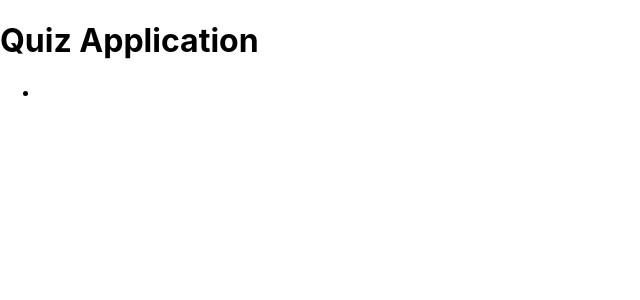
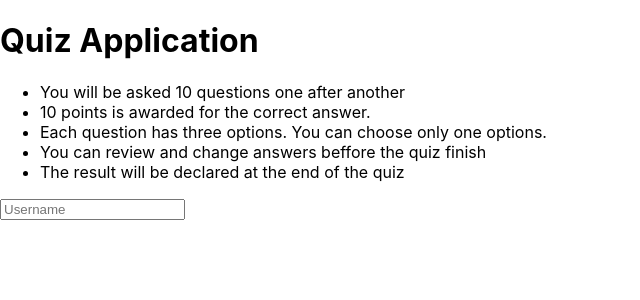
Before and after one commit to csrap/quizz_client, a React (Create React App) app: page / in a window 1280 px wide. Shown: the top 300 px of the page, without its empty margins (0-640 px from the left). Built offline with nearby package versions, Linux system fonts and the light colour scheme.

Commit message:
uptate140-v1

```diff
--- a/src/components/Main.js
+++ b/src/components/Main.js
@@ -6,8 +6,16 @@ export default function Main() {
       <h1 className='title text-light'> Quiz Application</h1>
 
       <ul>
-        <li></li>
+        <li> You will be asked 10 questions one after another</li>
+        <li>10 points is awarded for the correct answer.</li>
+        <li>Each question has three options. You can choose only one options.</li>
+        <li>You can review and change answers beffore the quiz finish</li>
+        <li>The result will be declared at the end of the quiz</li>
       </ul>
+
+      <form id="form">
+        <input type="text" placeholder="Username" />
+      </form>
     </div>
   )
 }
```
